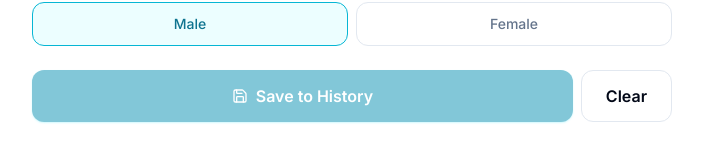
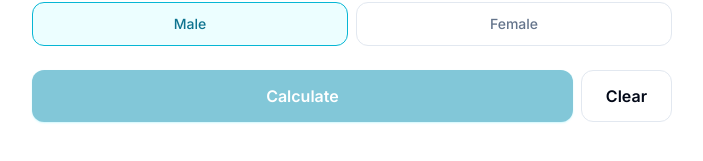
Before and after one commit to Muhammad-AIUB/medcalculator, a Next.js app in the folder frontend/: page /calculators/bmi in a window 1280 px wide. Shown: the part 299-460 px from the top of the page, without its empty margins (288-991 px from the left). Built offline with nearby package versions, Linux system fonts and the light colour scheme.

Commit message:
rename Save to History button to Calculate, add Clear button on all forms

```diff
--- a/frontend/src/components/calculators/bmi-form.tsx
+++ b/frontend/src/components/calculators/bmi-form.tsx
@@ -3,7 +3,6 @@ import React, { useState, useMemo, useCallback } from 'react';
 import { Button } from '@/components/ui/button';
 import { cn } from '@/lib/utils';
 import { calculateBMI } from '@/lib/calculators/bmi';
-import { Save } from 'lucide-react';
 import { FieldRow, NumInput, OrDivider, fmt } from './shared-ui';
 import { getSaved, saveField } from './use-persist-form';
 const CID = 'bmi';
@@ -135,8 +134,7 @@ export function BmiForm({ onResult }: BmiFormProps) {
 
       <div className="grid grid-cols-[1fr_auto] gap-2">
         <Button type="submit" variant="medical" size="lg" disabled={!canSave}>
-          <Save className="h-4 w-4" />
-          Save to History
+          Calculate
         </Button>
         <Button type="button" variant="outline" size="lg" onClick={clearAll}>
           Clear
--- a/frontend/src/components/calculators/child-pugh-form.tsx
+++ b/frontend/src/components/calculators/child-pugh-form.tsx
@@ -3,7 +3,6 @@ import React, { useState, useMemo, useCallback } from 'react';
 import { Button } from '@/components/ui/button';
 import { cn } from '@/lib/utils';
 import { calculateChildPugh } from '@/lib/calculators/child-pugh';
-import { Save } from 'lucide-react';
 import { FieldRow, NumInput, ResultBox, OrDivider, OptionButtons, InterpretationTable, round, fmt } from './shared-ui';
 import { getSaved, saveField } from './use-persist-form';
 const CID = 'child-pugh';
@@ -108,6 +107,8 @@ export function ChildPughForm({ onResult }: ChildPughFormProps) {
     const c = score === 1 ? 'bg-emerald-100 text-emerald-700' : score === 2 ? 'bg-amber-100 text-amber-700' : 'bg-red-100 text-red-700';
     return <span className={cn('ml-auto px-2 py-0.5 rounded text-xs font-bold', c)}>{score} pt{score > 1 ? 's' : ''}</span>;
   };
+  const clearAll = () => { setBilMgStr(''); setBilUmolStr(''); setAlbGdlStr(''); setAlbGlStr(''); setInrStr(''); setAscites(undefined); setEncephalopathy(undefined); saveField(CID, 'bilMg', ''); saveField(CID, 'bilUmol', ''); saveField(CID, 'albGdl', ''); saveField(CID, 'albGl', ''); saveField(CID, 'inr', ''); saveField(CID, 'ascites', ''); saveField(CID, 'enceph', ''); };
+
 
   return (
     <form onSubmit={handleSave} className="space-y-6">
@@ -185,10 +186,14 @@ export function ChildPughForm({ onResult }: ChildPughFormProps) {
       </FieldRow>
 
       {/* Live score */}
-      <Button type="submit" variant="medical" className="w-full" size="lg" disabled={!canSave}>
-        <Save className="h-4 w-4" />
-        Save to History
-      </Button>
+      <div className="grid grid-cols-[1fr_auto] gap-2">
+        <Button type="submit" variant="medical" size="lg" disabled={!canSave}>
+          Calculate
+        </Button>
+        <Button type="button" variant="outline" size="lg" onClick={clearAll}>
+          Clear
+        </Button>
+      </div>
     </form>
   );
 }
--- a/frontend/src/components/calculators/edd-form.tsx
+++ b/frontend/src/components/calculators/edd-form.tsx
@@ -3,7 +3,6 @@ import React, { useState, useMemo } from 'react';
 import { Button } from '@/components/ui/button';
 import { cn } from '@/lib/utils';
 import { calculateEDD } from '@/lib/calculators/edd';
-import { Save } from 'lucide-react';
 import { FieldRow, NumInput, ResultBox, OptionButtons, InterpretationTable } from './shared-ui';
 import { getSaved, saveField } from './use-persist-form';
 const CID = 'edd';
@@ -63,6 +62,8 @@ export function EddForm({ onResult }: EddFormProps) {
       formulaUsed: method === 'lmp' ? "Naegele's Rule" : 'Ultrasound Dating',
     });
   };
+  const clearAll = () => { setMethod('lmp'); setLmpDate(''); setCycleLength(''); setScanDate(''); setGaWeeks(''); setGaDays(''); saveField(CID, 'method', ''); saveField(CID, 'lmpDate', ''); saveField(CID, 'cycleLength', ''); saveField(CID, 'scanDate', ''); saveField(CID, 'gaWeeks', ''); saveField(CID, 'gaDays', ''); };
+
 
   return (
     <form onSubmit={handleSave} className="space-y-6">
@@ -143,10 +144,14 @@ export function EddForm({ onResult }: EddFormProps) {
           {String(trimester)}
         </p>
       )}
-      <Button type="submit" variant="medical" className="w-full" size="lg" disabled={!canSave}>
-        <Save className="h-4 w-4" />
-        Save to History
-      </Button>
+      <div className="grid grid-cols-[1fr_auto] gap-2">
+        <Button type="submit" variant="medical" size="lg" disabled={!canSave}>
+          Calculate
+        </Button>
+        <Button type="button" variant="outline" size="lg" onClick={clearAll}>
+          Clear
+        </Button>
+      </div>
     </form>
   );
 }
--- a/frontend/src/components/calculators/egfr-form.tsx
+++ b/frontend/src/components/calculators/egfr-form.tsx
@@ -3,7 +3,6 @@ import React, { useState, useMemo, useCallback } from 'react';
 import { Button } from '@/components/ui/button';
 import { cn } from '@/lib/utils';
 import { calculateEGFR } from '@/lib/calculators/egfr';
-import { Save } from 'lucide-react';
 import { FieldRow, NumInput, ResultBox, OrDivider, OptionButtons, InterpretationTable, round, fmt } from './shared-ui';
 import { getSaved, saveField } from './use-persist-form';
 const CID = 'egfr';
@@ -69,6 +68,8 @@ export function EgfrForm({ onResult }: EgfrFormProps) {
       warnings: liveEgfr && liveEgfr < 15 ? ['eGFR < 15: Consider nephrology referral for renal replacement therapy'] : [],
     });
   };
+  const clearAll = () => { setMgdlStr(''); setUmolStr(''); setAgeStr(''); setSex('male'); setFormula('ckd-epi-2021'); saveField(CID, 'mgdl', ''); saveField(CID, 'umol', ''); saveField(CID, 'age', ''); saveField(CID, 'sex', ''); saveField(CID, 'formula', ''); };
+
 
   return (
     <form onSubmit={handleSave} className="space-y-6">
@@ -105,10 +106,14 @@ export function EgfrForm({ onResult }: EgfrFormProps) {
         />
       </FieldRow>
 
-      <Button type="submit" variant="medical" className="w-full" size="lg" disabled={!canSave}>
-        <Save className="h-4 w-4" />
-        Save to History
-      </Button>
+      <div className="grid grid-cols-[1fr_auto] gap-2">
+        <Button type="submit" variant="medical" size="lg" disabled={!canSave}>
+          Calculate
+        </Button>
+        <Button type="button" variant="outline" size="lg" onClick={clearAll}>
+          Clear
+        </Button>
+      </div>
     </form>
   );
 }
--- a/frontend/src/components/calculators/meld-na-form.tsx
+++ b/frontend/src/components/calculators/meld-na-form.tsx
@@ -3,7 +3,7 @@ import React, { useState, useMemo, useCallback } from 'react';
 import { Button } from '@/components/ui/button';
 import { cn } from '@/lib/utils';
 import { calculateMELDNa } from '@/lib/calculators/meld-na';
-import { Save, AlertTriangle } from 'lucide-react';
+import { AlertTriangle } from 'lucide-react';
 import { FieldRow, NumInput, ResultBox, OrDivider, InterpretationTable, round, fmt } from './shared-ui';
 import { getSaved, saveField } from './use-persist-form';
 const CID = 'meld-na';
@@ -88,6 +88,8 @@ export function MeldNaForm({ onResult }: MeldNaFormProps) {
       warnings: liveScore >= 25 ? ['MELD-Na ≥ 25: High transplant priority. Consider urgent hepatology/transplant referral.'] : [],
     });
   };
+  const clearAll = () => { setBilMgStr(''); setBilUmolStr(''); setInrStr(''); setCreatMgStr(''); setCreatUmolStr(''); setSodiumStr(''); setOnDialysis(false); saveField(CID, 'bilMg', ''); saveField(CID, 'bilUmol', ''); saveField(CID, 'creatMg', ''); saveField(CID, 'creatUmol', ''); saveField(CID, 'inr', ''); saveField(CID, 'dialysis', ''); saveField(CID, 'sodium', ''); };
+
 
   return (
     <form onSubmit={handleSave} className="space-y-6">
@@ -142,10 +144,14 @@ export function MeldNaForm({ onResult }: MeldNaFormProps) {
       <FieldRow label="Serum Sodium">
         <NumInput value={sodiumStr} onChange={(v) => { setSodiumStr(v); saveField(CID, 'sodium', v); }} suffix="mEq/L" step="1" min={100} max={160} />
       </FieldRow>
-      <Button type="submit" variant="medical" className="w-full" size="lg" disabled={!canSave}>
-        <Save className="h-4 w-4" />
-        Save to History
-      </Button>
+      <div className="grid grid-cols-[1fr_auto] gap-2">
+        <Button type="submit" variant="medical" size="lg" disabled={!canSave}>
+          Calculate
+        </Button>
+        <Button type="button" variant="outline" size="lg" onClick={clearAll}>
+          Clear
+        </Button>
+      </div>
     </form>
   );
 }
--- a/frontend/src/components/calculators/sofa-form.tsx
+++ b/frontend/src/components/calculators/sofa-form.tsx
@@ -3,7 +3,6 @@ import React, { useState, useCallback, useMemo } from 'react';
 import { Button } from '@/components/ui/button';
 import { cn } from '@/lib/utils';
 import { calculateSOFA } from '@/lib/calculators/sofa';
-import { Save } from 'lucide-react';
 import { FieldRow, NumInput, ResultBox, OrDivider, InterpretationTable, round, fmt } from './shared-ui';
 import { getSaved, saveField } from './use-persist-form';
 const CID = 'sofa';
@@ -146,6 +145,8 @@ export function SofaForm({ onResult }: SofaFormProps) {
   };
 
   const sectionClass = 'rounded-lg border-2 border-cyan-500/30 bg-card p-4 space-y-3';
+  const clearAll = () => { setPao2(''); setFio2(''); setSpo2(''); setVentilated(false); setPlatelets(''); setBilMgStr(''); setBilUmolStr(''); setMapStr(''); setGcs(''); setCreatMgStr(''); setCreatUmolStr(''); setUrineOutput(''); saveField(CID, 'bilMg', ''); saveField(CID, 'bilUmol', ''); saveField(CID, 'creatMg', ''); saveField(CID, 'creatUmol', ''); saveField(CID, 'pao2', ''); saveField(CID, 'fio2', ''); saveField(CID, 'spo2', ''); saveField(CID, 'vent', ''); saveField(CID, 'plt', ''); saveField(CID, 'map', ''); saveField(CID, 'gcs', ''); saveField(CID, 'urine', ''); };
+
 
   return (
     <form onSubmit={handleSave} className="space-y-4">
@@ -222,10 +223,14 @@ export function SofaForm({ onResult }: SofaFormProps) {
         </div>
         <NumInput value={urineOutput} onChange={(v) => { setUrineOutput(v); saveField(CID, 'urine', v); }} suffix="mL/24h" step="10" min={0} max={10000} placeholder="optional" />
       </div>
-      <Button type="submit" variant="medical" className="w-full" size="lg" disabled={!canSave}>
-        <Save className="h-4 w-4" />
-        Save to History
-      </Button>
+      <div className="grid grid-cols-[1fr_auto] gap-2">
+        <Button type="submit" variant="medical" size="lg" disabled={!canSave}>
+          Calculate
+        </Button>
+        <Button type="button" variant="outline" size="lg" onClick={clearAll}>
+          Clear
+        </Button>
+      </div>
     </form>
   );
 }
--- a/frontend/src/components/calculators/tsat-form.tsx
+++ b/frontend/src/components/calculators/tsat-form.tsx
@@ -3,7 +3,6 @@ import React, { useState, useCallback, useMemo } from 'react';
 import { Button } from '@/components/ui/button';
 import { cn } from '@/lib/utils';
 import { calculateTSAT } from '@/lib/calculators/tsat';
-import { Save } from 'lucide-react';
 import { FieldRow, NumInput, ResultBox, OrDivider, OptionButtons, InterpretationTable, round, fmt } from './shared-ui';
 import { getSaved, saveField } from './use-persist-form';
 const CID = 'tsat';
@@ -80,6 +79,8 @@ export function TsatForm({ onResult }: TsatFormProps) {
   };
 
   const tibcUnits = tibcMethod === 'tibc' ? ['µg/dL', 'µmol/L'] : ['mg/dL', 'g/L', 'g/dL'];
+  const clearAll = () => { setIronUgStr(''); setIronUmolStr(''); setTibcMethod('tibc'); setTibcStr(''); setTibcUnit(''); setFerritinStr(''); saveField(CID, 'ironUg', ''); saveField(CID, 'ironUmol', ''); saveField(CID, 'tibcMethod', ''); saveField(CID, 'tibcUnit', ''); saveField(CID, 'tibc', ''); saveField(CID, 'ferritin', ''); };
+
 
   return (
     <form onSubmit={handleSave} className="space-y-6">
@@ -125,10 +126,14 @@ export function TsatForm({ onResult }: TsatFormProps) {
       <FieldRow label="Serum Ferritin" hint="optional">
         <NumInput value={ferritinStr} onChange={(v) => { setFerritinStr(v); saveField(CID, 'ferritin', v); }} suffix="ng/mL" step="1" min={0} max={5000} />
       </FieldRow>
-      <Button type="submit" variant="medical" className="w-full" size="lg" disabled={!canSave}>
-        <Save className="h-4 w-4" />
-        Save to History
-      </Button>
+      <div className="grid grid-cols-[1fr_auto] gap-2">
+        <Button type="submit" variant="medical" size="lg" disabled={!canSave}>
+          Calculate
+        </Button>
+        <Button type="button" variant="outline" size="lg" onClick={clearAll}>
+          Clear
+        </Button>
+      </div>
     </form>
   );
 }
--- a/frontend/src/components/calculators/vasopressor-form.tsx
+++ b/frontend/src/components/calculators/vasopressor-form.tsx
@@ -3,7 +3,6 @@ import React, { useState, useMemo, useCallback } from 'react';
 import { Button } from '@/components/ui/button';
 import { cn } from '@/lib/utils';
 import { calculateVasopressor } from '@/lib/calculators/vasopressor';
-import { Save } from 'lucide-react';
 import { FieldRow, NumInput, ResultBox, OrDivider, InterpretationTable, round, fmt } from './shared-ui';
 import { getSaved, saveField } from './use-persist-form';
 const CID = 'vasopressor';
@@ -111,6 +110,8 @@ export function VasopressorForm({ onResult }: VasopressorFormProps) {
       warnings: raw.score && raw.score > 30 ? ['VIS > 30: Refractory shock — very high mortality risk'] : [],
     });
   };
+  const clearAll = () => { setKgStr(''); setLbStr(''); setDrugs([]); saveField(CID, 'kg', ''); saveField(CID, 'lb', ''); saveField(CID, 'drugs', ''); };
+
 
   return (
     <form onSubmit={handleSave} className="space-y-6">
@@ -185,10 +186,14 @@ export function VasopressorForm({ onResult }: VasopressorFormProps) {
           })}
         </div>
       </FieldRow>
-      <Button type="submit" variant="medical" className="w-full" size="lg" disabled={!canSave}>
-        <Save className="h-4 w-4" />
-        Save to History
-      </Button>
+      <div className="grid grid-cols-[1fr_auto] gap-2">
+        <Button type="submit" variant="medical" size="lg" disabled={!canSave}>
+          Calculate
+        </Button>
+        <Button type="button" variant="outline" size="lg" onClick={clearAll}>
+          Clear
+        </Button>
+      </div>
     </form>
   );
 }
```
Also changed, not shown: 1 other file (tests, documents, lock files or other folders).
